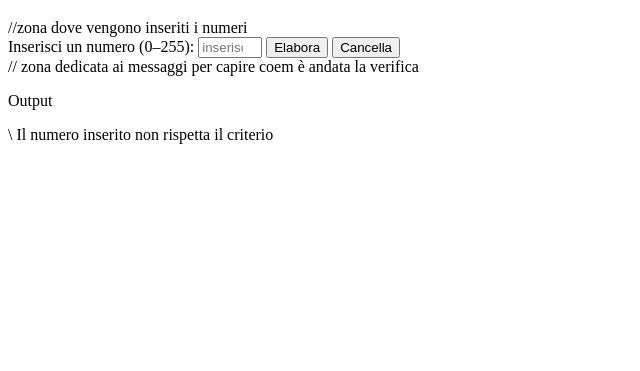
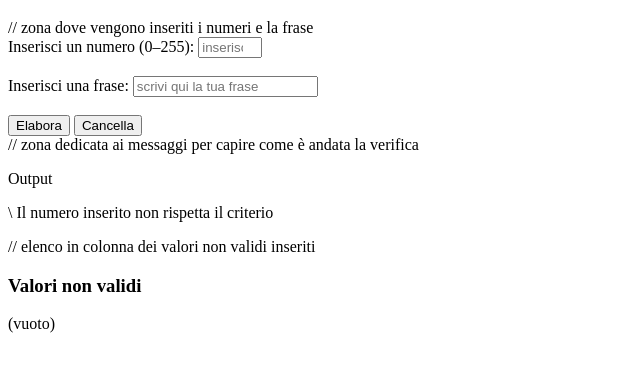
Before and after one commit to marchettitommaso2009-ai/codingcolor, a plain HTML site: page index.html in a window 1280 px wide. Both pictures are taken after a click on the button "Elabora". Shown: the part 105-476 px from the top of the page, without its empty margins (0-640 px from the left). Drawn offline with Linux system fonts and the light colour scheme.

Commit message:
Update index.html

```diff
--- a/index.html
+++ b/index.html
@@ -1,3 +1,5 @@
+
+
 <!DOCTYPE html>
 <html lang="it">
 <head>
@@ -13,22 +15,31 @@
     </div>
   </div>
 
-//zona dove vengono inseriti i numeri
+  // zona dove vengono inseriti i numeri e la frase
   <div id="input">
     <label for="inNumber">Inserisci un numero (0–255):</label>
     <input type="number" id="inNumber" placeholder="inserisci un numero" min="0" max="255">
+    <br><br>
+    <label for="inText">Inserisci una frase:</label>
+    <input type="text" id="inText" placeholder="scrivi qui la tua frase">
+    <br><br>
     <button type="button" id="btnElabora" onclick="elabora()">Elabora</button>
     <button type="button" id="btnCancella" onclick="reset()">Cancella</button>
   </div>
 
-// zona dedicata ai messaggi per capire coem è andata la verifica
+  // zona dedicata ai messaggi per capire come è andata la verifica
   <div id="output">
     <p id="outText">Output</p>
     <p id="error">Errori</p>
   </div>
 
+  // elenco in colonna dei valori non validi inseriti
+  <div id="nonValidi">
+    <h3>Valori non validi</h3>
+  </div>
+
   <script>
-    //iInizializzazione della pagina
+    // inizializzazione della pagina
     console.log("verifica esecuzione");
 
     const d = new Date();
@@ -38,15 +49,22 @@
     // vettore che contiene i dati rgb
     let colori = [];
 
-    // verifica se il numero inserito è un numero che puo essere nel range dell'rgb
+    // verifica se il numero inserito è nel range rgb e colora la frase quando ci sono 3 valori
     function elabora() {
       const valore = document.getElementById("inNumber").value.trim();
       const numero = Number(valore);
+      const frase = document.getElementById("inText").value;
       const outText = document.getElementById("outText");
       const error = document.getElementById("error");
+      const nonValidi = document.getElementById("nonValidi");
 
       if (valore === "" || Number.isNaN(numero) || !Number.isInteger(numero) || numero < 0 || numero > 255) {
         error.innerHTML = "\\ Il numero inserito non rispetta il criterio";
+
+        // aggiunge il valore non valido su una nuova riga (in colonna)
+        const riga = document.createElement("p");
+        riga.innerHTML = valore !== "" ? valore : "(vuoto)";
+        nonValidi.appendChild(riga);
         return;
       }
 
@@ -57,19 +75,22 @@
 
       if (colori.length === 3) {
         const nuovoColore = "rgb(" + colori[0] + ", " + colori[1] + ", " + colori[2] + ")";
-        outText.innerHTML = "\\ TESTO COLORATO";
+        const testoDaMostrare = frase.trim() !== "" ? frase : "TESTO COLORATO";
+        outText.innerHTML = "\\ " + testoDaMostrare;
         outText.style.color = nuovoColore;
         colori = [];
       }
     }
 
-    //  resetta tutto a zero
+    // resetta tutto a zero
     function reset() {
       colori = [];
       document.getElementById("inNumber").value = "";
+      document.getElementById("inText").value = "";
       document.getElementById("outText").innerHTML = "Output";
       document.getElementById("outText").style.color = "";
       document.getElementById("error").innerHTML = "";
+      document.getElementById("nonValidi").innerHTML = "<h3>Valori non validi</h3>";
     }
   </script>
 </body>
```
